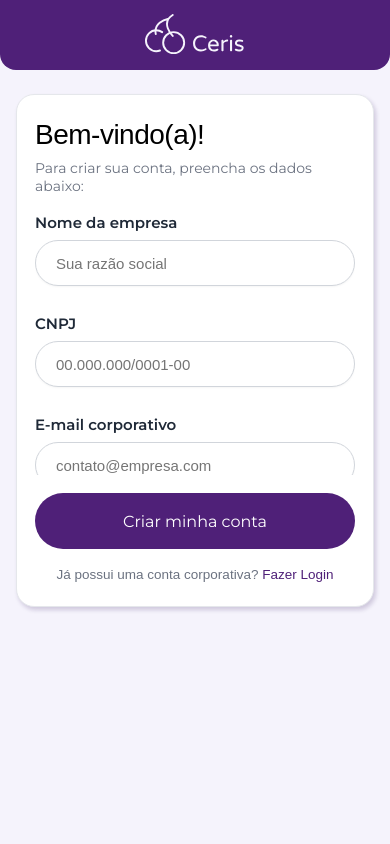
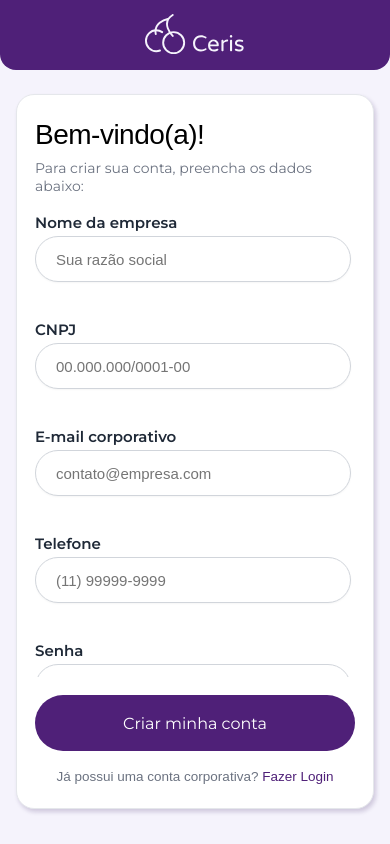
Before and after one commit to NexUs-ofc/NexUs-Web, a React (Vite) app: page /cadastro in a window 390 px wide. Built offline with nearby package versions, Linux system fonts and the light colour scheme; no server answers; a web font is replaced by a local one.

Commit message:
style: refine responsive registration form layout

```diff
--- a/src/pages/RegisterPage/register-page.css
+++ b/src/pages/RegisterPage/register-page.css
@@ -1,13 +1,53 @@
 .register-inputs-container {
-    flex-wrap: wrap;
-    justify-content: space-between;
-    max-height: 26.2rem;
-    overflow-y: auto;
+    display: grid;
+    grid-template-columns: repeat(2, minmax(0, 1fr));
     container: register-inputs / inline-size;
+    column-gap: 2rem;
+    row-gap: 0.8rem;
+}
+
+.register-inputs-container .formInputContainer {
+    justify-content: flex-start;
+    min-height: 0;
+    width: 100% !important;
+    gap: 0.4rem;
+}
+
+.register-inputs-container .formFieldError {
+    display: block;
+    min-height: 2.6rem;
+    line-height: 1.3rem;
 }
 
 @container register-inputs (max-width: 33.33rem) {
     .register-inputs-container .formInputContainer {
-        flex-basis: 100%;
+        width: 100% !important;
     }
 }
+
+@media (max-width: 520px) {
+    .register-inputs-container {
+        grid-template-columns: minmax(0, 1fr);
+        max-height: 55vh;
+        overflow-y: auto;
+        padding-right: 0.4rem;
+    }
+}
+
+@media (min-width: 769px) and (max-width: 979px) {
+    .register-inputs-container {
+        grid-template-columns: minmax(0, 1fr);
+        max-height: 55vh;
+        overflow-y: auto;
+        padding-right: 0.4rem;
+    }
+}
+
+.registerSuccess {
+    font-size: 1.4rem;
+    color: #14532d;
+    background-color: #f0fdf4;
+    border: 1px solid #14532d;
+    border-radius: 1.2rem;
+    padding: 1.2rem 1.6rem;
+}
```
